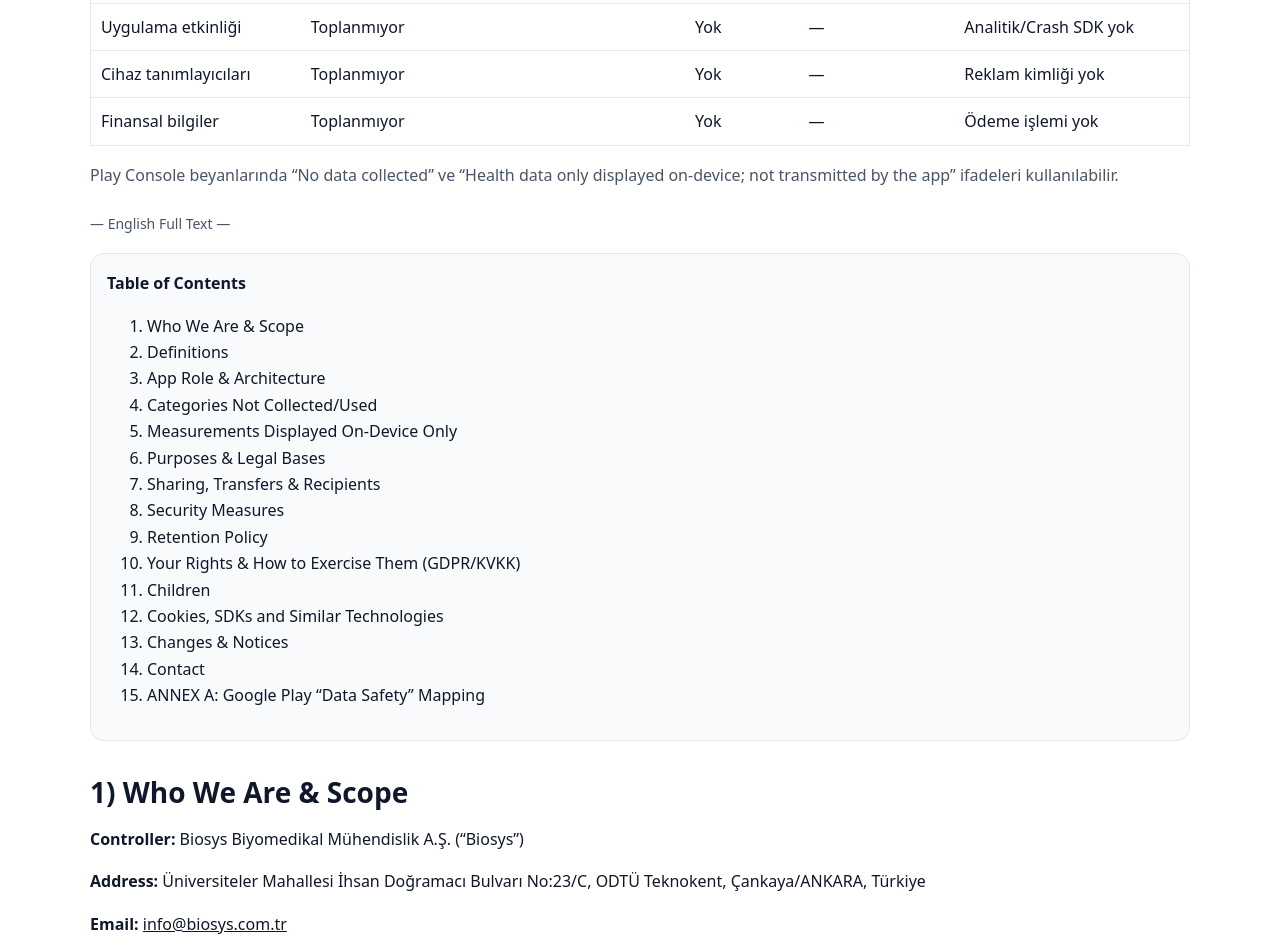
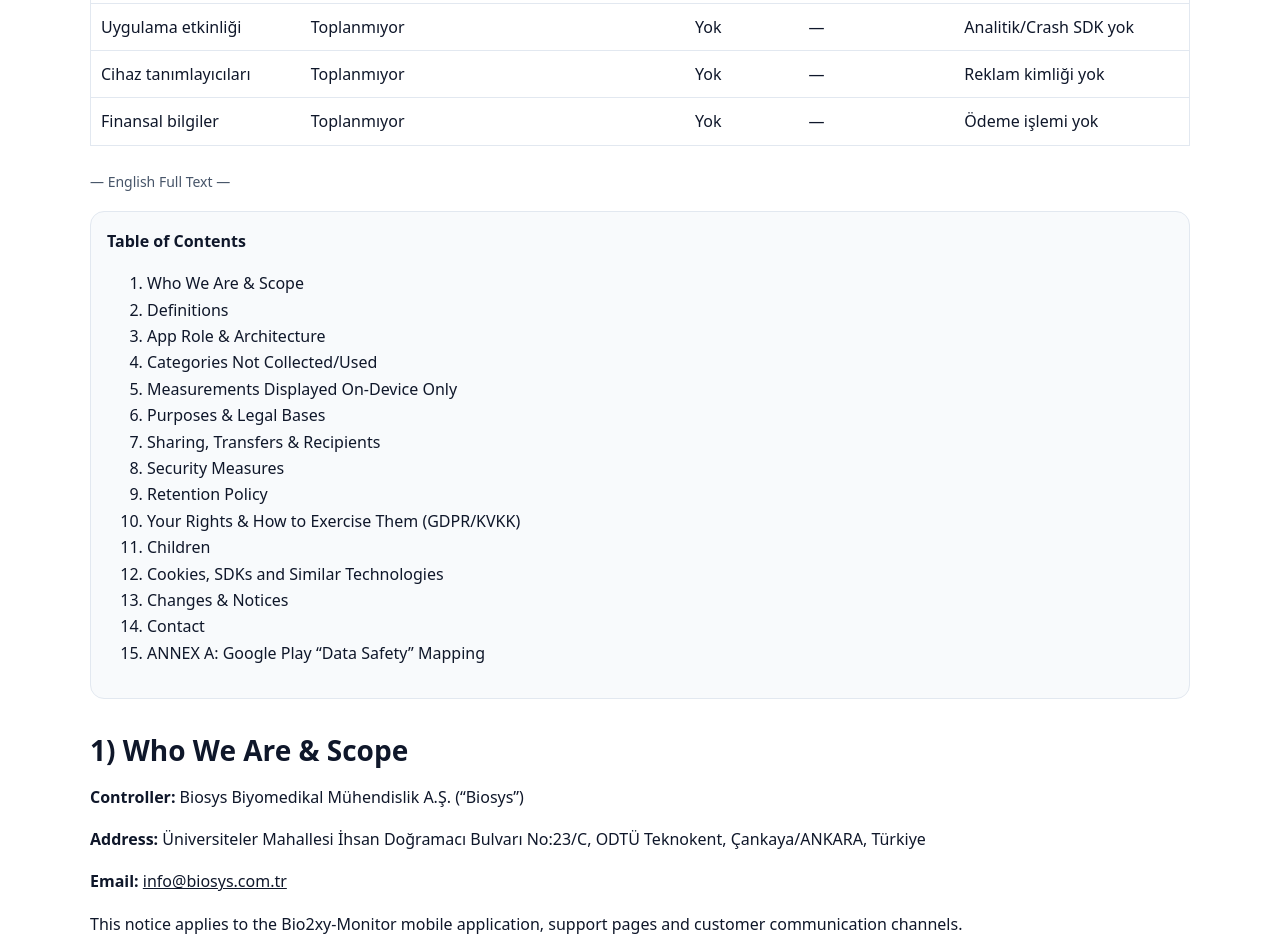
Before and after one commit to Biosys-Dev/bio2xy-privacy, a plain HTML site: page index.html in a window 1280 px wide. Shown: the part 3808-4758 px from the top of the page. Drawn offline with Linux system fonts and the light colour scheme.

Commit message:
Update index.html

```diff
--- a/index.html
+++ b/index.html
@@ -202,7 +202,6 @@
             <tr><td>Finansal bilgiler</td><td>Toplanmıyor</td><td>Yok</td><td>—</td><td>Ödeme işlemi yok</td></tr>
           </tbody>
         </table>
-        <p class="muted">Play Console beyanlarında “No data collected” ve “Health data only displayed on-device; not transmitted by the app” ifadeleri kullanılabilir.</p>
       </section>
     </section>
 
```
